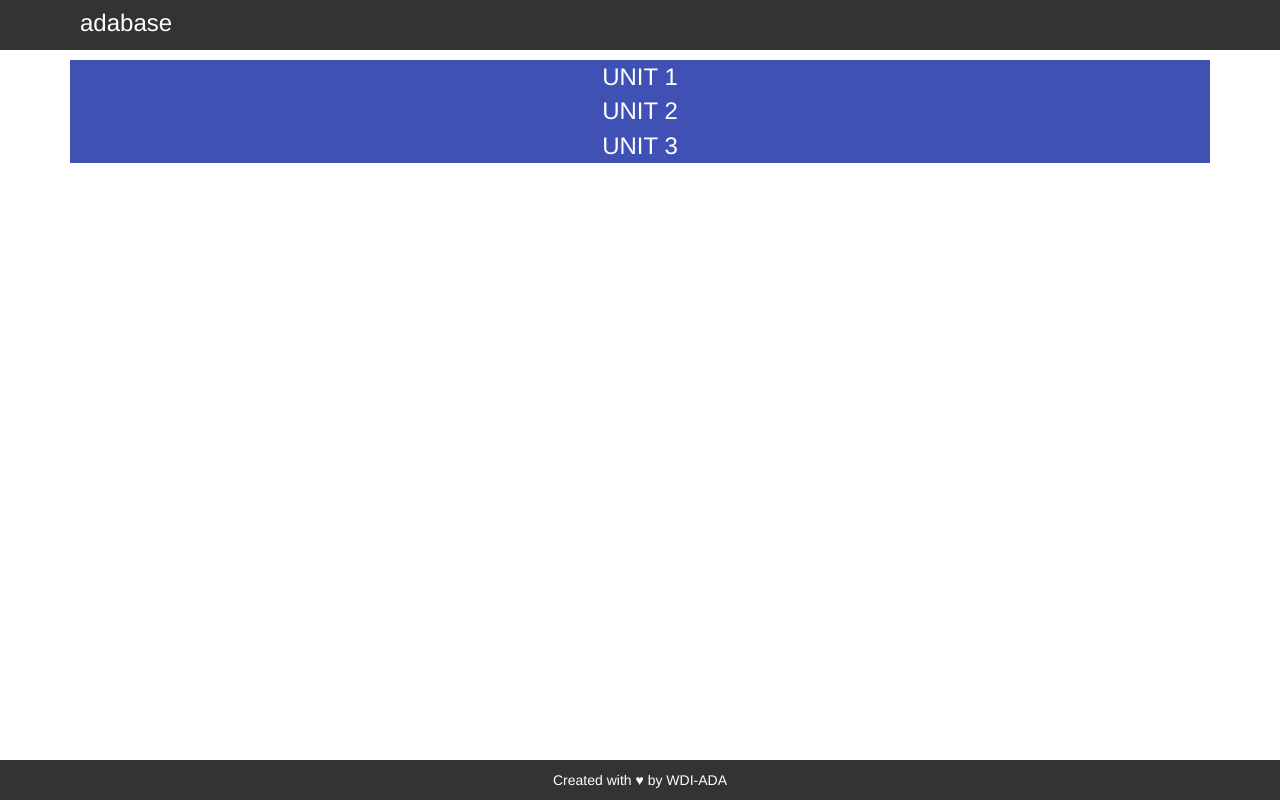
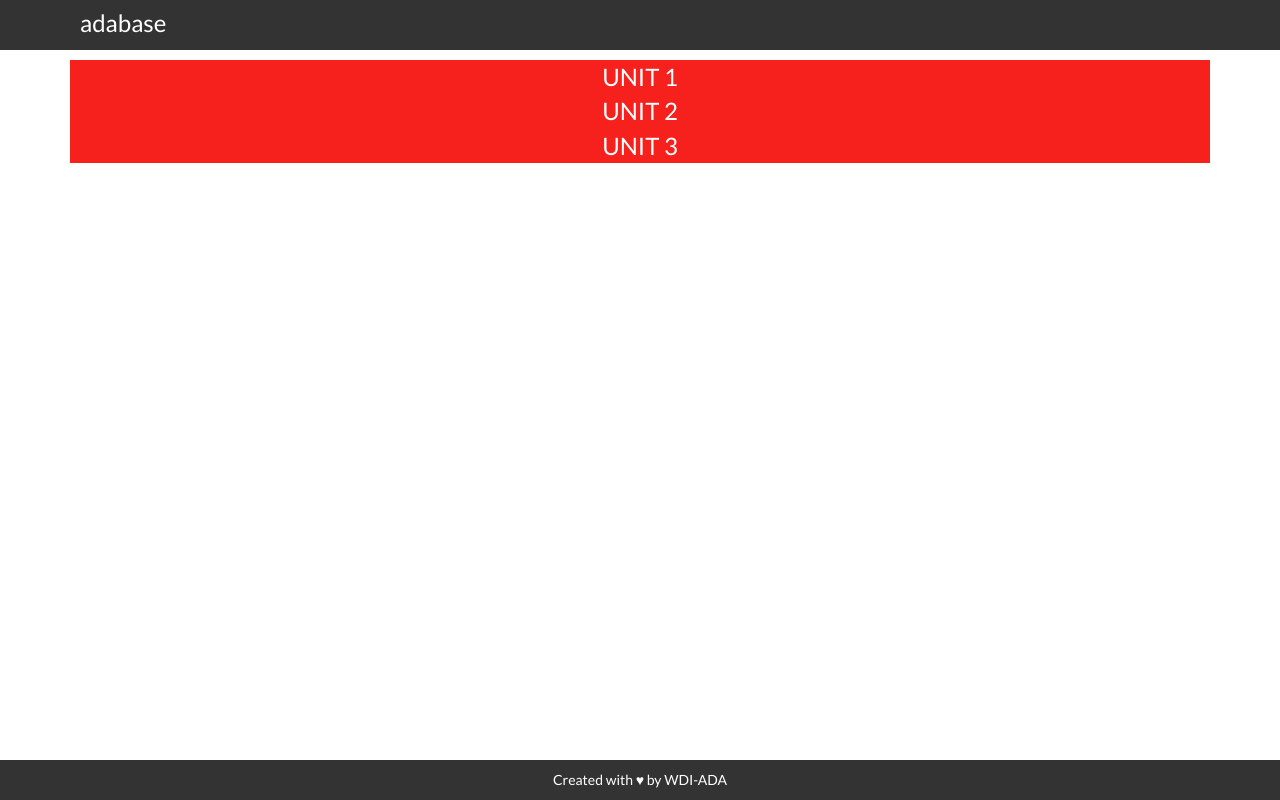
Before and after one commit to gayathri8692/project_3, a React (Create React App) app in the folder client/: page / in a window 1280 px wide. Built offline with nearby package versions, Linux system fonts and the light colour scheme.

Commit message:
first round of styling

```diff
--- a/client/public/index.html
+++ b/client/public/index.html
@@ -4,6 +4,7 @@
     <meta charset="utf-8">
     <meta name="viewport" content="width=device-width, initial-scale=1, shrink-to-fit=no">
     <meta name="theme-color" content="#000000">
+    <link href="https://fonts.googleapis.com/css?family=Lato" rel="stylesheet">
     <link rel="stylesheet" href="https://maxcdn.bootstrapcdn.com/bootstrap/latest/css/bootstrap.min.css">
     <script
   src="https://code.jquery.com/jquery-3.2.1.min.js"
--- a/client/src/App.css
+++ b/client/src/App.css
@@ -22,7 +22,7 @@
   width: 100%;
   color: black;
   text-align:center;
-  background-color: #3F51B5
+  background-color: #F6201D;
 }
 
 
@@ -59,6 +59,14 @@
 .header h3 {
   color: #fff;
   margin: 10px 0 10px 80px;
+}
+
+/*--------------
+   lessons
+---------------*/
+.lesson-item {
+  background-color: #F5F5F5;
+  border-radius: 5px;
 }
 
 
--- a/client/src/components/LessonOne.js
+++ b/client/src/components/LessonOne.js
@@ -163,6 +163,7 @@
       {this.state.unitsOne.map((val, key) => {
         // console.log(val);
           return (
+          <div className="lesson-item">
             <LessonOneList
           type={val.type}
           unit={val.unit}
@@ -172,6 +173,7 @@
           handleDeleteOne={this.handleDeleteOne}
           handleEditOne={this.handleEditOne}
           />
+          </div>
           )
         })}
           <div>
--- a/client/src/components/LessonThree.js
+++ b/client/src/components/LessonThree.js
@@ -155,6 +155,7 @@
       <div className="lesson-three">
       {this.state.unitsThree.map((val) => {
         return (
+        <div className="lesson-item">
           <LessonThreeList
             type={val.type}
             title={val.title}
@@ -162,7 +163,8 @@
             id={val._id}
             handleDeleteThree={this.handleDeleteThree}
             handleEditThree={this.handleEditThree}
-            />
+          />
+          </div>
           )
         })}
 
--- a/client/src/components/LessonTwo.js
+++ b/client/src/components/LessonTwo.js
@@ -152,6 +152,7 @@
       <div className="lesson-two">
       {this.state.unitsTwo.map((val) => {
           return (
+          <div className="lesson-item">
             <LessonTwoList
             type={val.type}
             title={val.title}
@@ -160,6 +161,7 @@
             handleDeleteTwo={this.handleDeleteTwo}
             handleEditTwo={this.handleEditTwo}
             />
+          </div>
             )
          })}
 
--- a/client/src/index.css
+++ b/client/src/index.css
@@ -1,4 +1,5 @@
 * {
   margin: 0;
   padding: 0;
+  font-family: 'Lato', sans-serif;
 }
```
